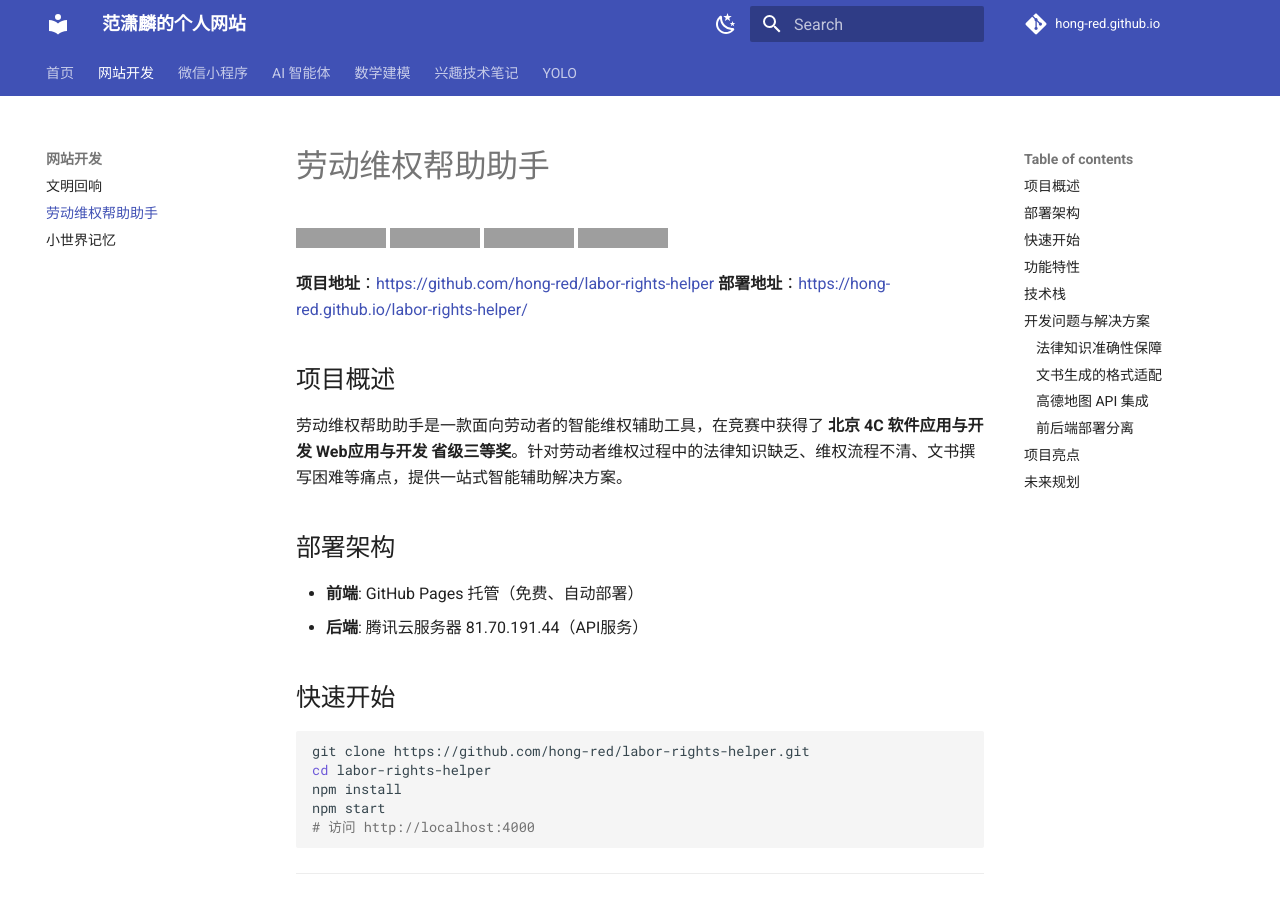
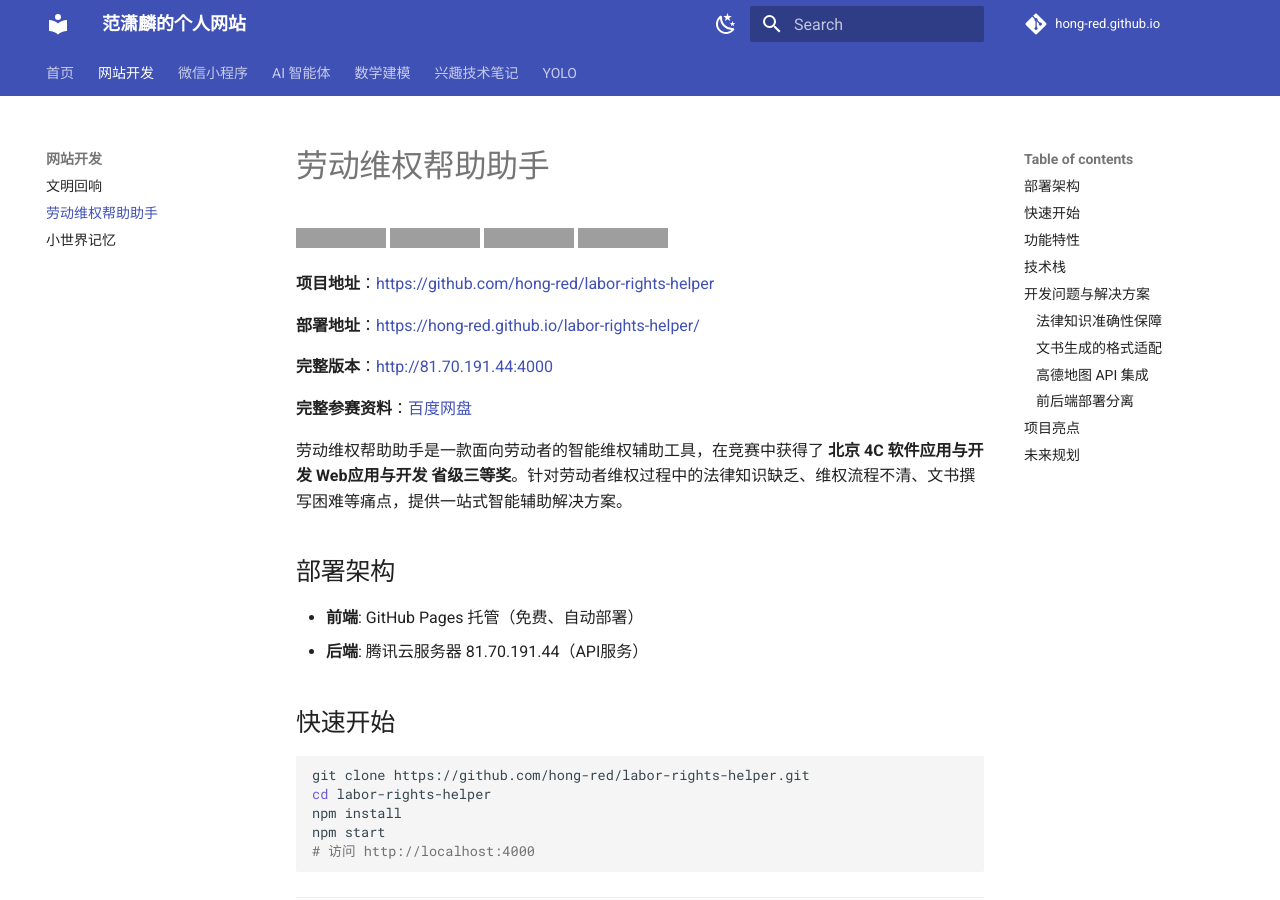
Before and after one commit to hong-red/hong-red.github.io, an MkDocs documentation site: the page built from docs/WEB/labor-rights-helper.md, in a window 1280 px wide and 900 px high. Built offline with MkDocs 1.6.1 and Material for MkDocs 9.7.7, drawn with Linux system fonts in a browser that asks for light colours; comment, search, counter and statistics services are not loaded; grey boxes are pictures that could not be loaded.

Commit message:
添加百度网盘资料链接，清理 site/ 并添加 gitignore

```diff
--- a/docs/WEB/labor-rights-helper.md
+++ b/docs/WEB/labor-rights-helper.md
@@ -6,9 +6,12 @@
 ![sqlite](https://img.shields.io/badge/sqlite-3.x-blue.svg)
 
 **项目地址**：[https://github.com/hong-red/labor-rights-helper](https://github.com/hong-red/labor-rights-helper)
+
 **部署地址**：[https://hong-red.github.io/labor-rights-helper/](https://hong-red.github.io/labor-rights-helper/)
 
-## 项目概述
+**完整版本**：[http://81.70.191.44:4000](http://81.70.191.44:4000)
+
+**完整参赛资料**：[百度网盘](https://pan.baidu.com/wap/init?surl=N4REyZHS2wz_dkXK3dEI8A&pwd=4kgm)
 
 劳动维权帮助助手是一款面向劳动者的智能维权辅助工具，在竞赛中获得了 **北京 4C 软件应用与开发 Web应用与开发 省级三等奖**。针对劳动者维权过程中的法律知识缺乏、维权流程不清、文书撰写困难等痛点，提供一站式智能辅助解决方案。
 
```
Also changed, not shown: docs/WEB/memory-ai-companion.md (+4 -0 lines), 1 other file.
